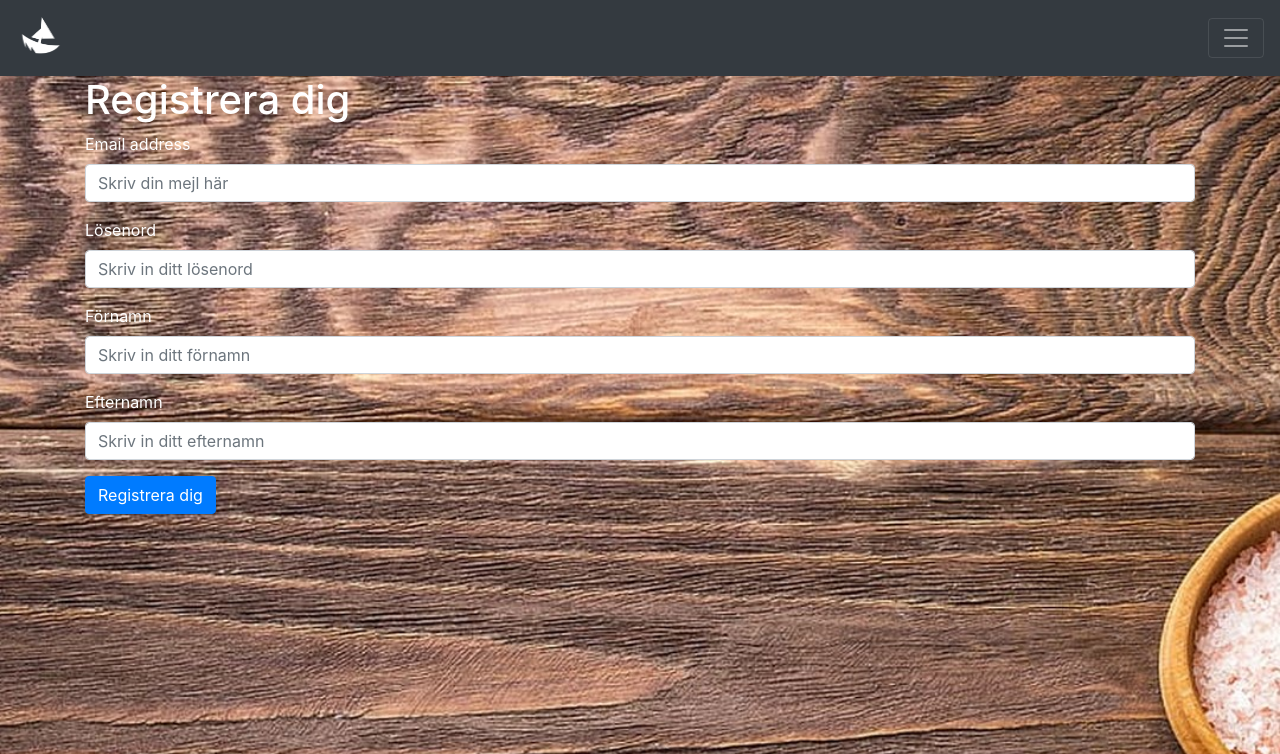
After one commit to joseDaKing/lunchJakt, a Flask app: page /register in a window 1280 px wide. The commit adds this page. Shown: the top 754 px of the page. Run offline with Flask 2, Linux system fonts and the light colour scheme; some libraries are stand-ins or nearby versions.

Commit message:
expanderat sidan
lagt till knapp som leder till registreringssidan

```diff
--- a/main.py
+++ b/main.py
@@ -64,7 +64,10 @@ def suggestion_page():
     print(result)
     return render_template('suggestion.html', resturants = result)
 
-
+#author Philip Aronsson
+@app.route("/register")
+def register_page():
+    return render_template('register.html')
 
 
 def connect(resturant_id, rating):
--- a/templates/base.html
+++ b/templates/base.html
@@ -52,6 +52,7 @@ body {
               <label class="form-check-label" for="exampleCheck1">Håll mig inloggad</label>
             </div>
             <button type="submit" class="btn btn-primary" action="{{ url_for('home_page_login') }}">Logga in</button>
+            <a href="/register" class="btn btn-primary" role="button" data-bs-toggle="button">Registrera dig</a>
           </form>
         </div>
       </div>
--- /dev/null
+++ b/templates/register.html
@@ -0,0 +1,38 @@
+{% extends "base.html"  %}
+
+{% block content %}
+
+<style>
+    body {
+        color: white;
+    }
+</style>
+
+<body>
+    <div class="container">
+        <h1>Registrera dig</h1>
+        <form method="POST">
+            <div class="form-group">
+              <label for="exampleInputEmail1">Email address</label>
+              <input type="email" name="email" class="form-control" id="exampleInputEmail1" aria-describedby="emailHelp" placeholder="Skriv din mejl här">
+            </div>
+            <div class="form-group">
+              <label for="exampleInputPassword1">Lösenord</label>
+              <input type="password" name="password" class="form-control" id="exampleInputPassword1" placeholder="Skriv in ditt lösenord">
+            </div>
+            <div class="form-group">
+                <label for="firstname">Förnamn</label>
+                <input type="text" name="fname" class="form-control" id="firstname" placeholder="Skriv in ditt förnamn">
+            </div>
+            <div class="form-group">
+                <label for="lastname">Efternamn</label>
+                <input type="text" name="lname" class="form-control" id="lastname" placeholder="Skriv in ditt efternamn">
+            </div>
+            <a href="register.html" class="btn btn-primary" role="button" data-bs-toggle="button">Registrera dig</a>
+          </form>
+
+    </div>
+
+</body>
+
+{% endblock %}
```
